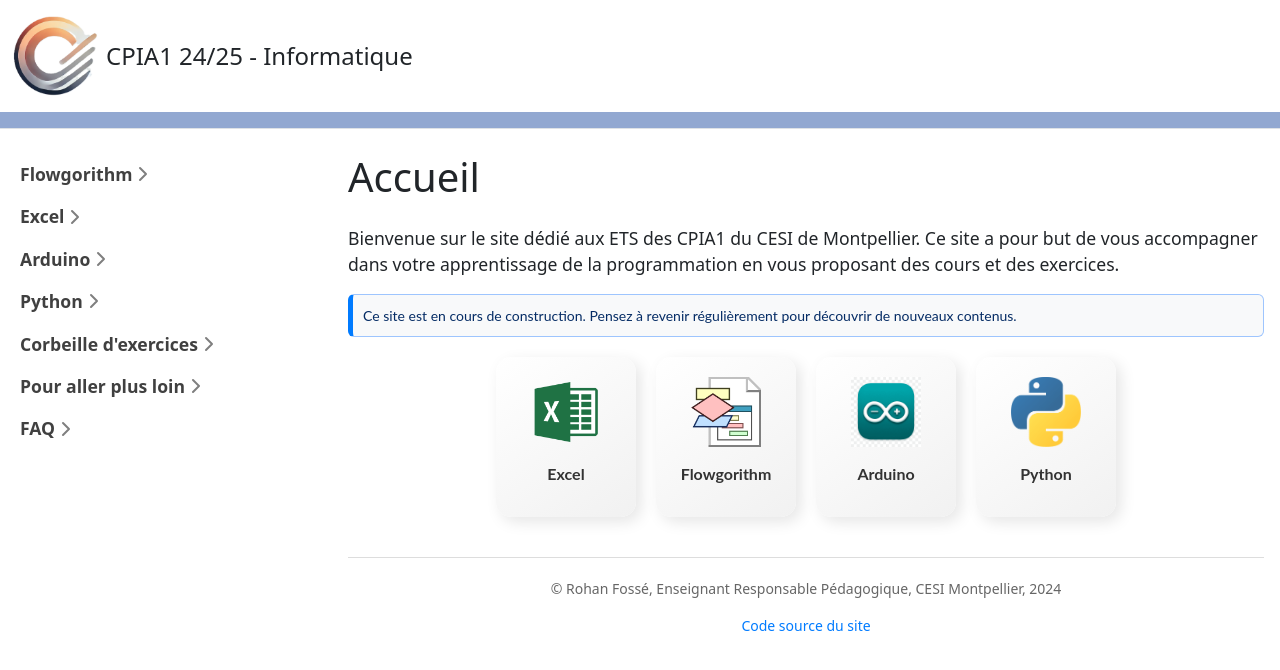
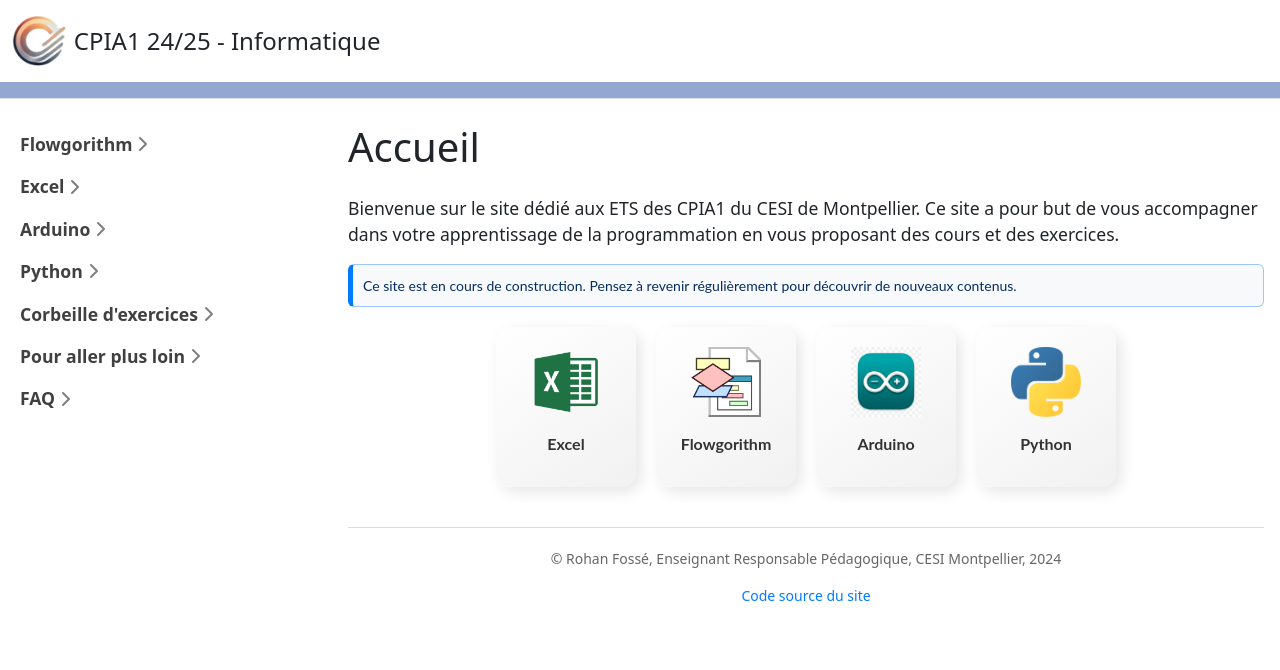
Before and after one commit to rohanfosse/CPIA1-info, a Jekyll site: the page built from index.md, in a window 1280 px wide and 900 px high. Shown: the top 670 px of the window. Built offline with Jekyll 4.4.1, drawn with Linux system fonts in a browser that asks for light colours; nearby versions of some CDN libraries; Markdown is read by kramdown in place of the engine named in the settings.

Commit message:
update banner

```diff
--- a/_includes/template/banner.html
+++ b/_includes/template/banner.html
@@ -3,7 +3,7 @@
         <div class="container-xxl d-flex flex-wrap align-items-center">
             <a id="header-title" href="{{ '/' | relative_url }}" class="d-flex align-items-center mb-3 mb-lg-0 me-lg-auto h4 text-decoration-none">
                 <span class="me-2">
-                    <img src="{{ 'images/logoCPIA1.png' | relative_url }}" alt="CPIA1 Logo" style="height: 80px;">
+                    <img src="{{ 'images/logoCPIA1.png' | relative_url }}" alt="CPIA1 Logo" style="height: 50px;">
                 </span>
                 {{ site.title }}
             </a>
```
